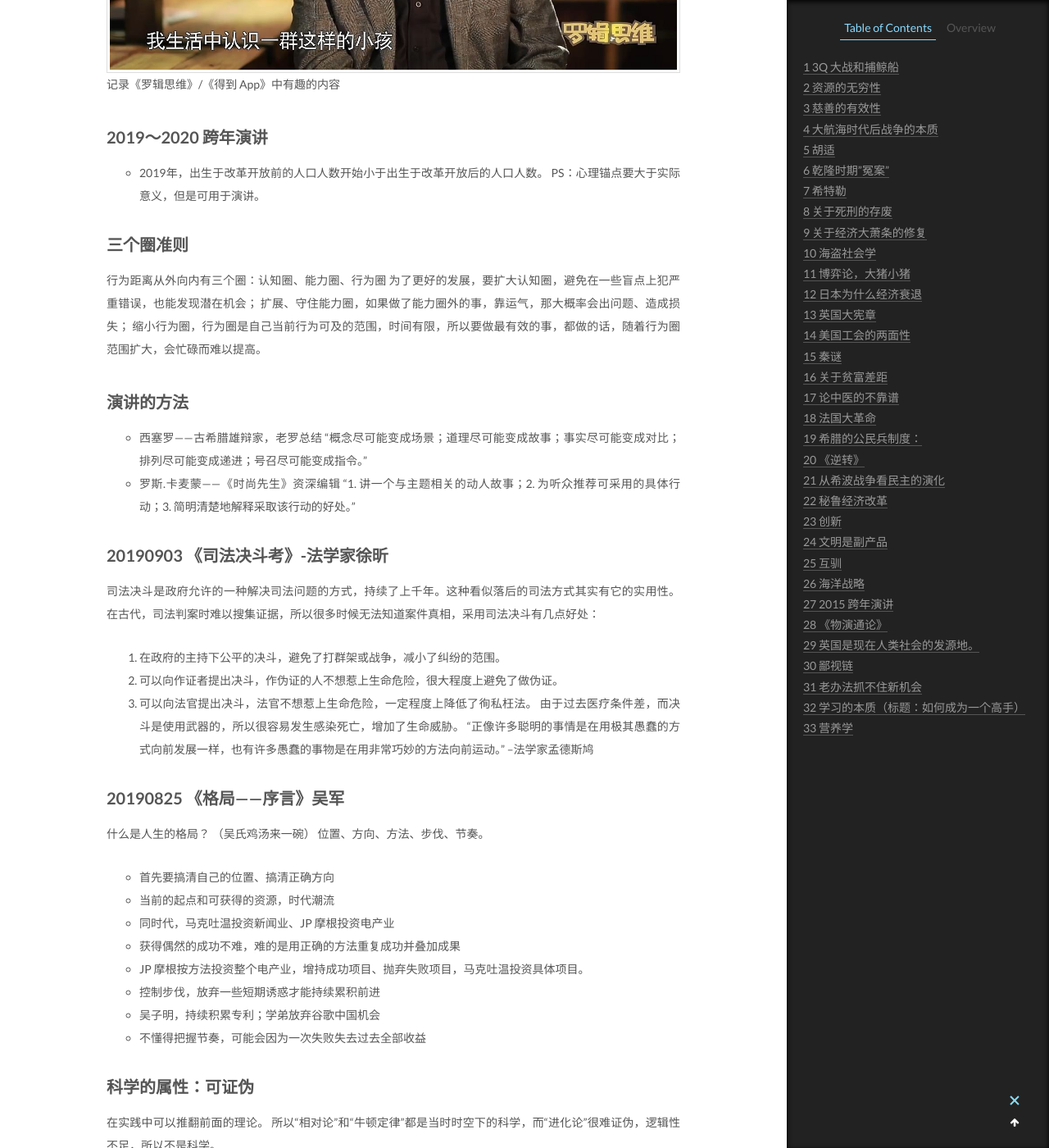
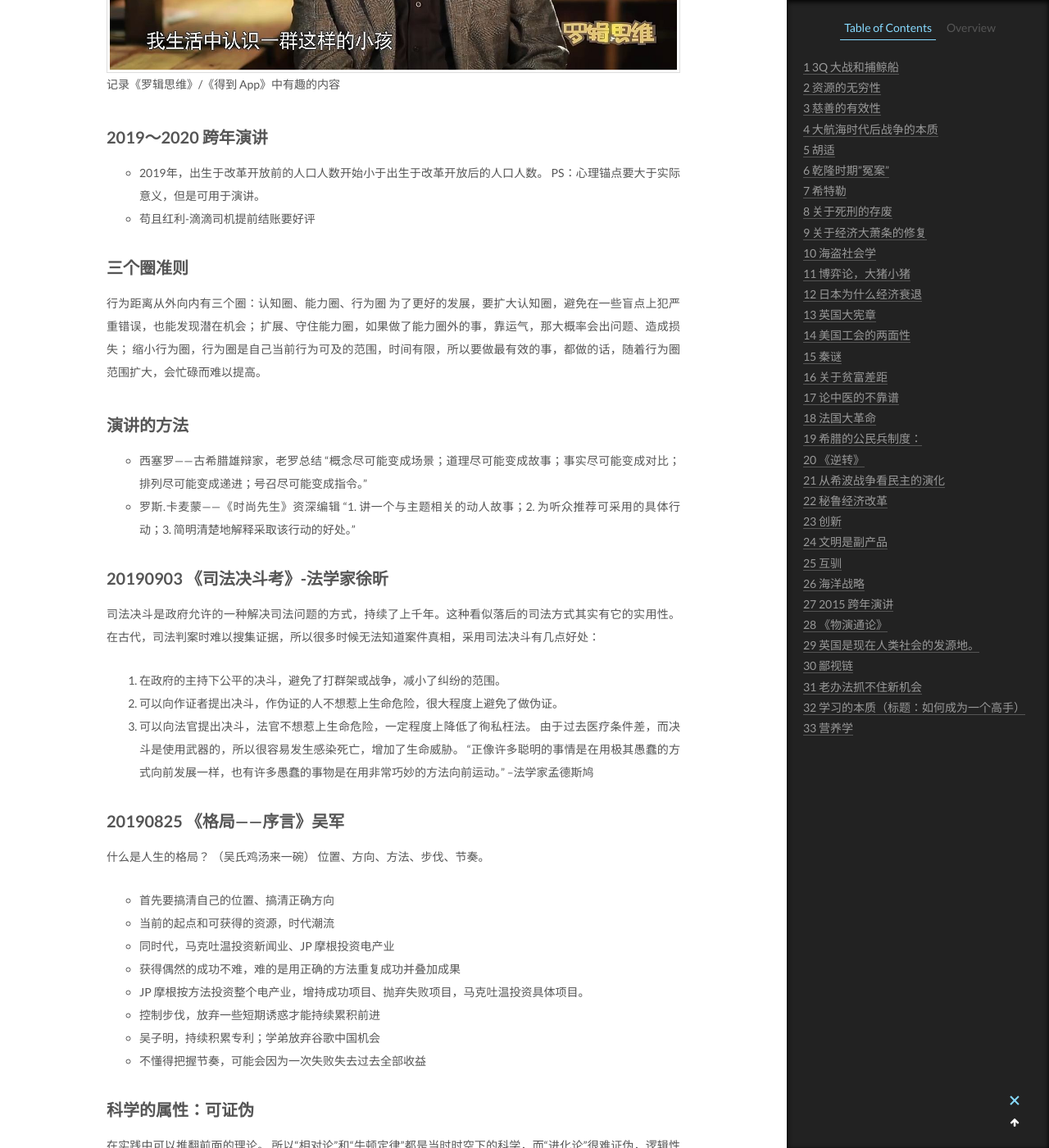
Before and after one commit to CodeHunter2006/CodeHunter2006.github.io, a Jekyll site: the page built from _posts/2014-02-11-Mr_Luo.md, in a window 1280 px wide and 1400 px high, scrolled down 775 px. Shown: the whole window at 82% size. Built offline with Jekyll 4.4.1, drawn with Linux system fonts in a browser that asks for light colours.

Commit message:
Update 2014-02-11-Mr_Luo.md

```diff
--- a/_posts/2014-02-11-Mr_Luo.md
+++ b/_posts/2014-02-11-Mr_Luo.md
@@ -11,6 +11,7 @@ tags: book
 ## 2019～2020 跨年演讲
 * 2019年，出生于改革开放前的人口人数开始小于出生于改革开放后的人口人数。
 PS：心理锚点要大于实际意义，但是可用于演讲。
+* 苟且红利-滴滴司机提前结账要好评
 
 ## 三个圈准则
 行为距离从外向内有三个圈：认知圈、能力圈、行为圈
```
